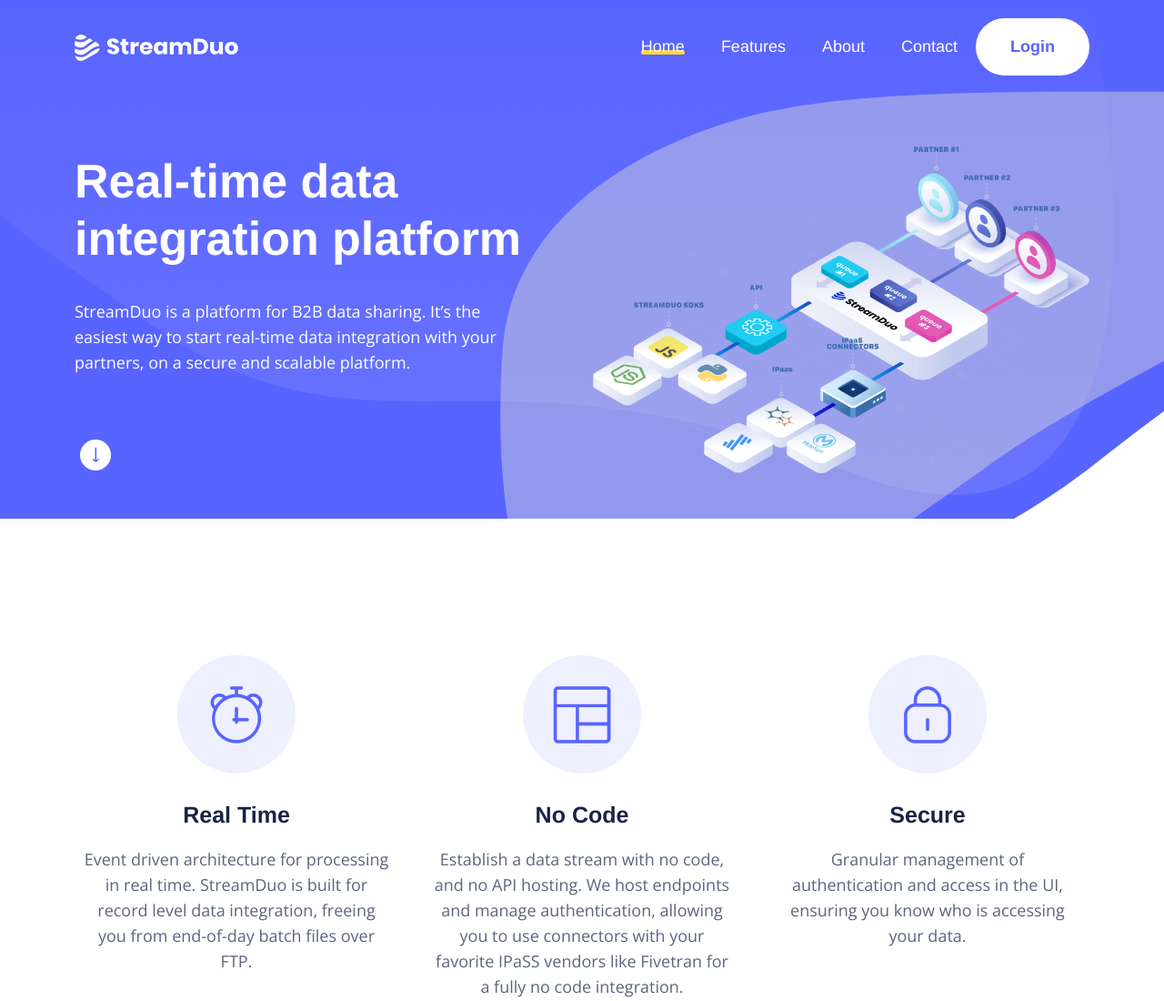
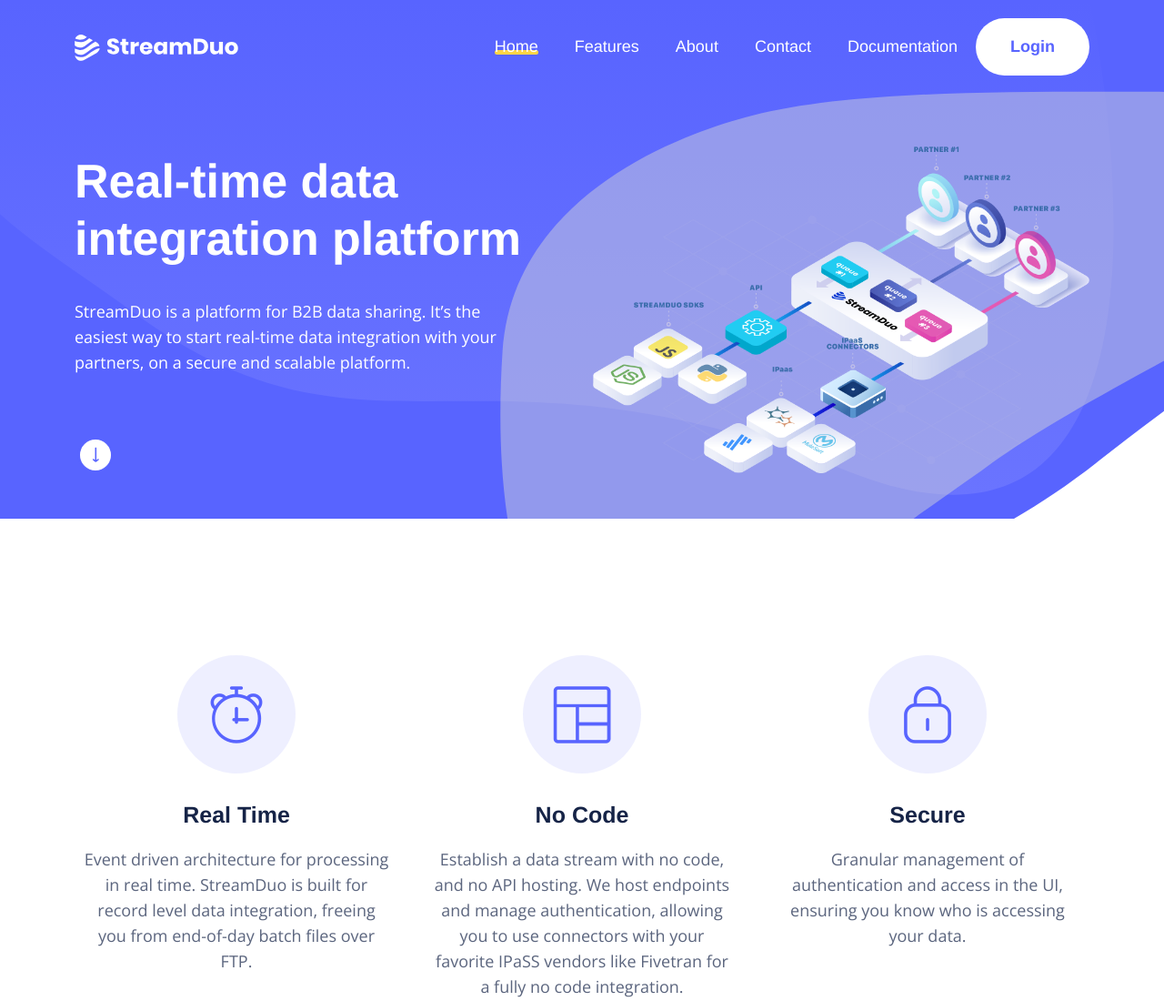
Before and after one commit to streamduo-inc/landing-page, a plain HTML site: page dist/index.html in a window 1280 px wide. Shown: the top 1100 px of the page at 91% size. Drawn offline with nearby package versions, Linux system fonts and the light colour scheme; a script that the page names is missing.

Commit message:
adding docs link

```diff
--- a/dist/index.html
+++ b/dist/index.html
@@ -97,6 +97,9 @@
                     </li>
                     <li class="nav-item">
                       <a class="page-scroll" href="#contact">Contact</a>
+                    </li>
+                    <li class="nav-item">
+                      <a href="https://docs.streamduo.com">Documentation</a>
                     </li>
                   </ul>
 
```
